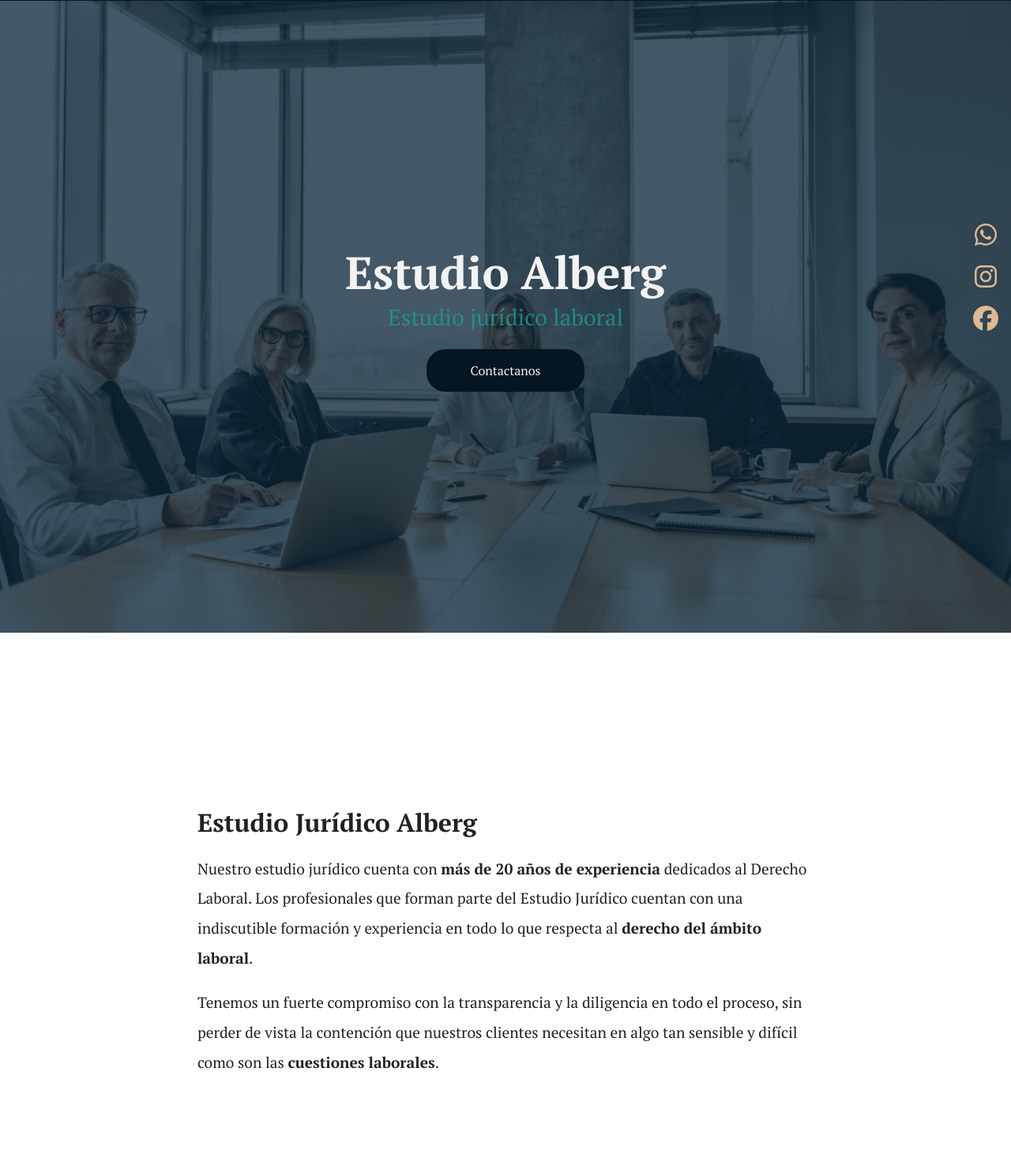
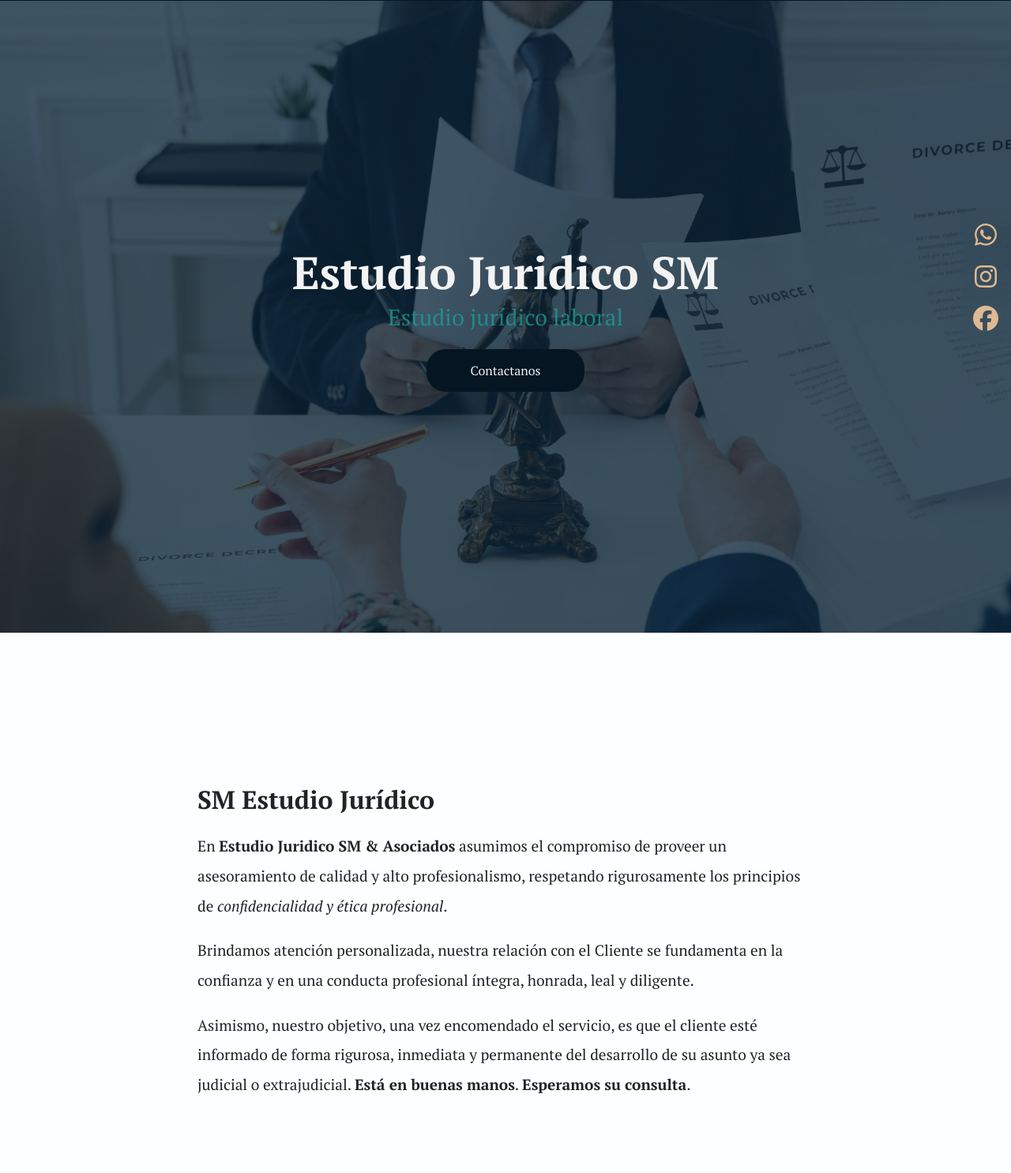
Before and after one commit to MatiSierraDev/sm-estudio, a plain HTML site: page index.html in a window 1280 px wide. Shown: the part 55-1540 px from the top of the page at 79% size. Drawn offline with Linux system fonts and the light colour scheme.

Commit message:
Add hero-image 🚗

```diff
--- a/index.html
+++ b/index.html
@@ -51,10 +51,10 @@
   </section>
   <!-- sections -->
   <section id="inicio" class="home">
-    <article class="hero-image" style = "--image: url('../img/img-meeting.jpg'); --attachment: fixed;">
+    <article class="hero-image" style = "--image: url('../img/hero-image.jpg.webp'); --attachment: fixed;">
       <aside class="hero-image-opacity">
         <div class="hero-image-content">
-          <h2 class="hero-image-title">Estudio Alberg</h2>
+          <h2 class="hero-image-title">Estudio Juridico SM</h2>
           <span class="hero-image-subtitle">Estudio jurídico laboral</span><br>
           <a href="#contacto" class="btn">Contactanos</a>
         </div>
@@ -64,13 +64,14 @@
   <section id="nosotros" class="section about full-lg-screen">
     <div class="container-about">
       <aside>
-        <h1>Estudio Jurídico Alberg</h1>
+        <h1>SM Estudio Jurídico</h1>
       </aside>
-      <p>Nuestro estudio jurídico cuenta con <b>más de 20 años de experiencia</b> dedicados al Derecho Laboral. Los profesionales que
-      forman parte del Estudio Jurídico cuentan con una indiscutible formación y experiencia en todo lo que respecta al
-      <b>derecho del ámbito laboral</b>.</p>
-      <p>Tenemos un fuerte compromiso con la transparencia y la diligencia en todo el proceso, sin perder de vista la contención
-      que nuestros clientes necesitan en algo tan sensible y difícil como son las <b>cuestiones laborales</b>.</p>
+      <p>En <b>Estudio Juridico SM & Asociados</b> asumimos el compromiso de proveer un asesoramiento de calidad y alto profesionalismo,
+      respetando rigurosamente los principios de <i>confidencialidad y ética profesional</i>.</p>
+      <p>Brindamos atención personalizada, nuestra relación con el Cliente se fundamenta en la confianza y en una conducta
+      profesional íntegra, honrada, leal y diligente.</p>
+      <p>Asimismo, nuestro objetivo, una vez encomendado el servicio, es que el cliente esté informado de forma rigurosa, inmediata y permanente del desarrollo de su asunto ya sea judicial o
+      extrajudicial. <b>Está en buenas manos</b>. <b>Esperamos su consulta</b>.</p>
     </div>
   </section>
   <section id="servicios" class="services section full-lg-screen">
```
Also changed, not shown: img/hero-image.jpg.webp (added), 1 other file.
